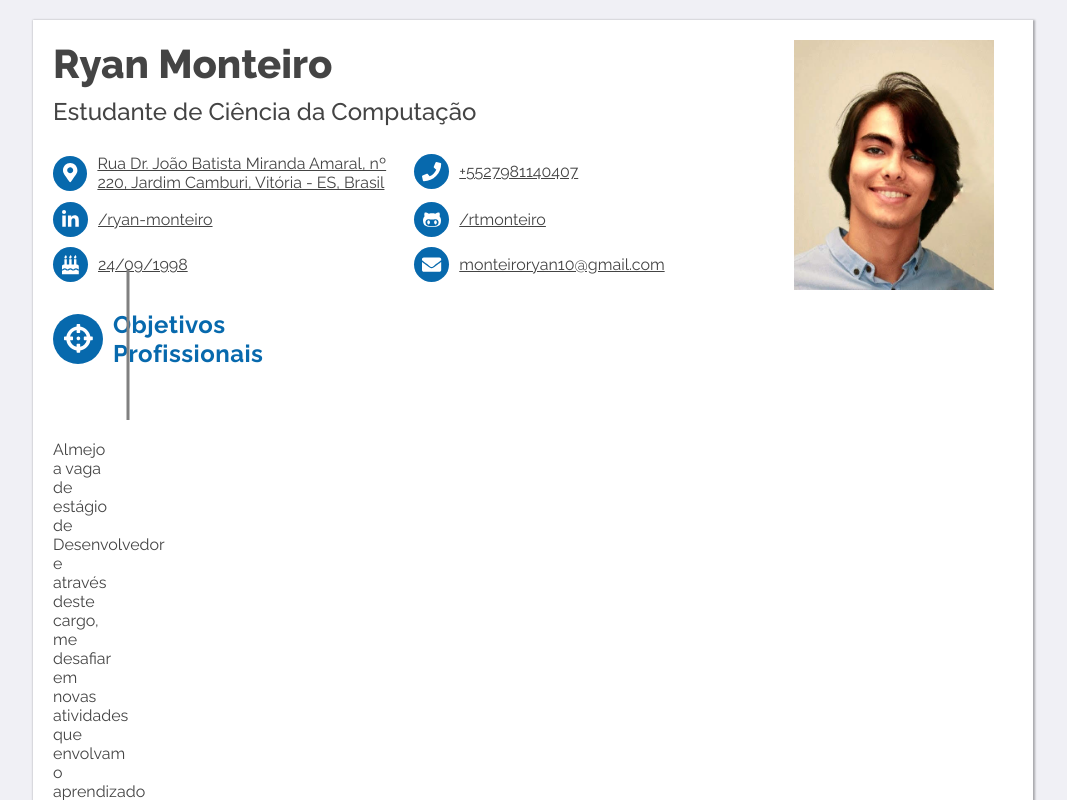
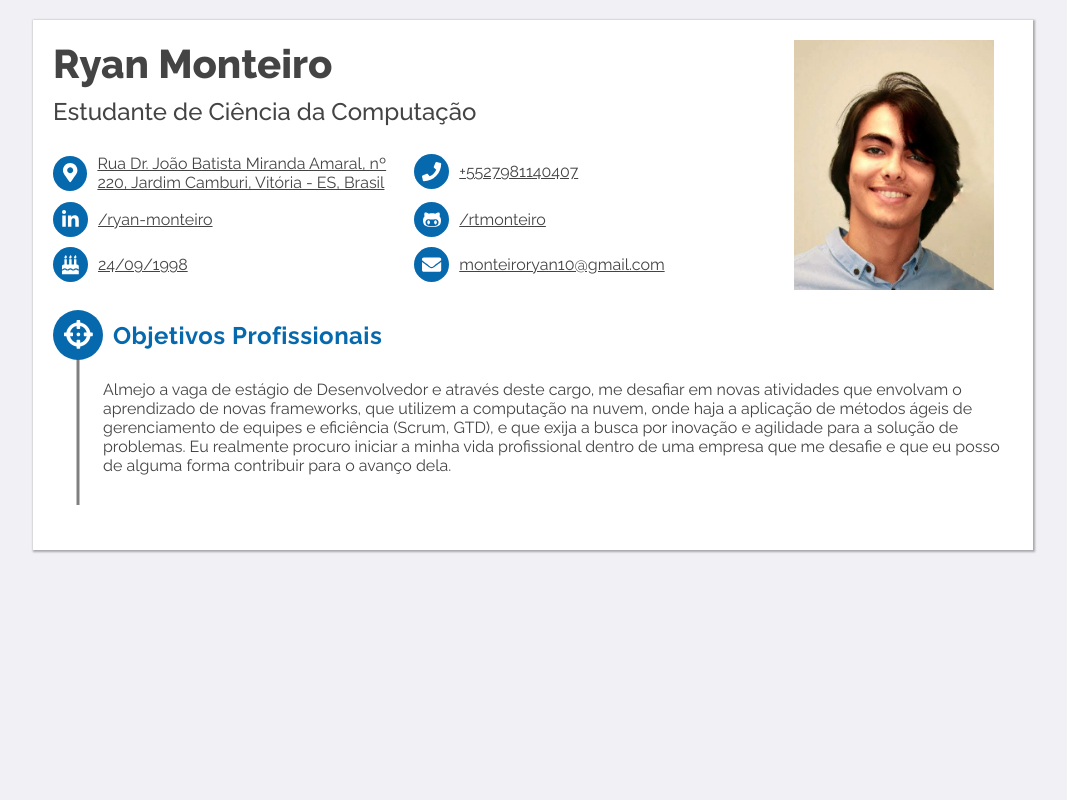
Before and after one commit to rtmonteiro/my-curriculum, an Angular app: page / in a window 1280 px wide. Shown: the top 800 px of the page, without its empty margins (107-1174 px from the left). Built offline with nearby package versions, Linux system fonts and the light colour scheme.

Commit message:
Fixed the layout problem of Goal Component

```diff
--- a/src/app/components/goal/goal.component.html
+++ b/src/app/components/goal/goal.component.html
@@ -1,13 +1,7 @@
 <div class="container">
   <app-section [title]='head_title' [icon]='head_icon'></app-section>
-  <svg >
-    <path d="M25 0 l0 150 Z"/>
+  <svg>
+    <path d="M25 -25 v150"/>
   </svg>
-  <p (click)="show()">
-    Almejo a vaga de estágio de Desenvolvedor e através deste cargo, me desafiar em novas atividades que envolvam o
-    aprendizado de novas frameworks, que utilizem a computação na nuvem, onde haja a aplicação de métodos ágeis de
-    gerenciamento de equipes e eficiência (Scrum, GTD), e que exija a busca por inovação e agilidade para a solução de
-    problemas. Eu realmente procuro iniciar a minha vida profissional dentro de uma empresa que me desafie e que eu posso de
-    alguma forma contribuir para o avanço dela.
-  </p>
+  <p (click)="show()" id="goal_text">{{ goal_text }}</p>
 </div>
--- a/src/app/components/goal/goal.component.scss
+++ b/src/app/components/goal/goal.component.scss
@@ -1,20 +1,28 @@
 .container {
   display: grid;
   grid-template-columns: 50px auto;
+  grid-template-areas:
+    "head head"
+    "svg p";
 }
 
 app-section {
-  grid-column: 1 / 2;
+  grid-area: head;
+  z-index: 2;
 }
 
 svg {
   width: 50px;
-  height: 150px;
-  position: relative;
-  top: -20px;
+  height: auto;
+  grid-area: svg;
+  overflow: visible;
 }
 
 path {
   stroke: grey;
   stroke-width: 3;
 }
+
+#goal_text {
+  grid-area: p;
+}
--- a/src/app/components/goal/goal.component.ts
+++ b/src/app/components/goal/goal.component.ts
@@ -11,6 +11,8 @@ export class GoalComponent implements OnInit {
   head_title = 'Objetivos Profissionais';
   head_icon = faCrosshairs;
 
+  goal_text = 'Almejo a vaga de estágio de Desenvolvedor e através deste cargo, me desafiar em novas atividades que envolvam o aprendizado de novas frameworks, que utilizem a computação na nuvem, onde haja a aplicação de métodos ágeis de gerenciamento de equipes e eficiência (Scrum, GTD), e que exija a busca por inovação e agilidade para a solução de problemas. Eu realmente procuro iniciar a minha vida profissional dentro de uma empresa que me desafie e que eu posso de alguma forma contribuir para o avanço dela.';
+
   constructor(private el:ElementRef){}
 
   show(){
@@ -20,7 +22,11 @@ export class GoalComponent implements OnInit {
     console.log(`width---${this.el.nativeElement.offsetWidth}`);
   }
 
+  ngDoCheck(): void {
+  }
+
   ngOnInit(): void {
+
   }
 
 }
```
